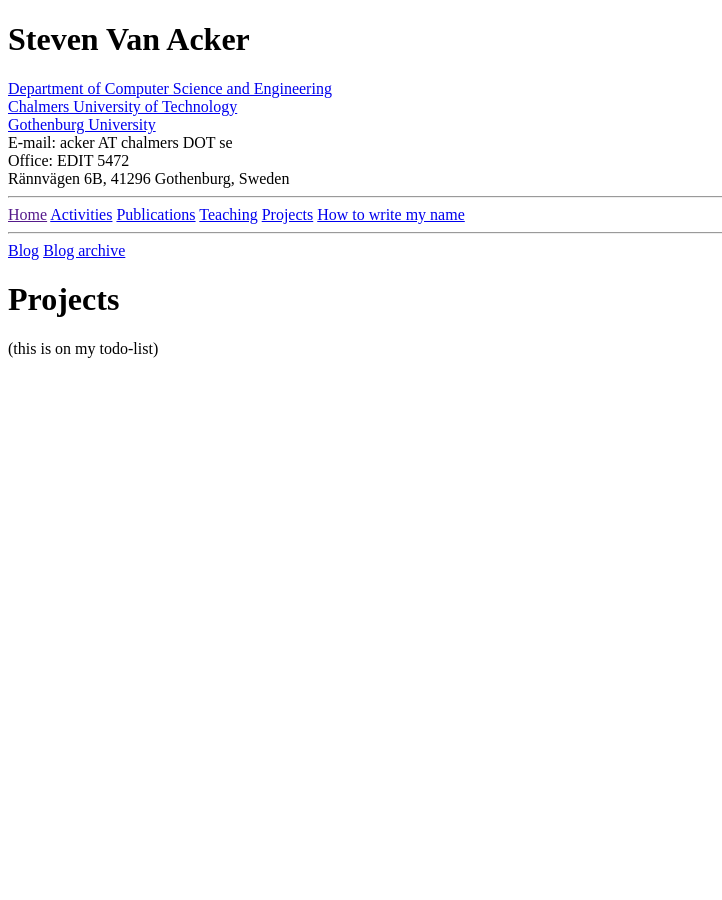
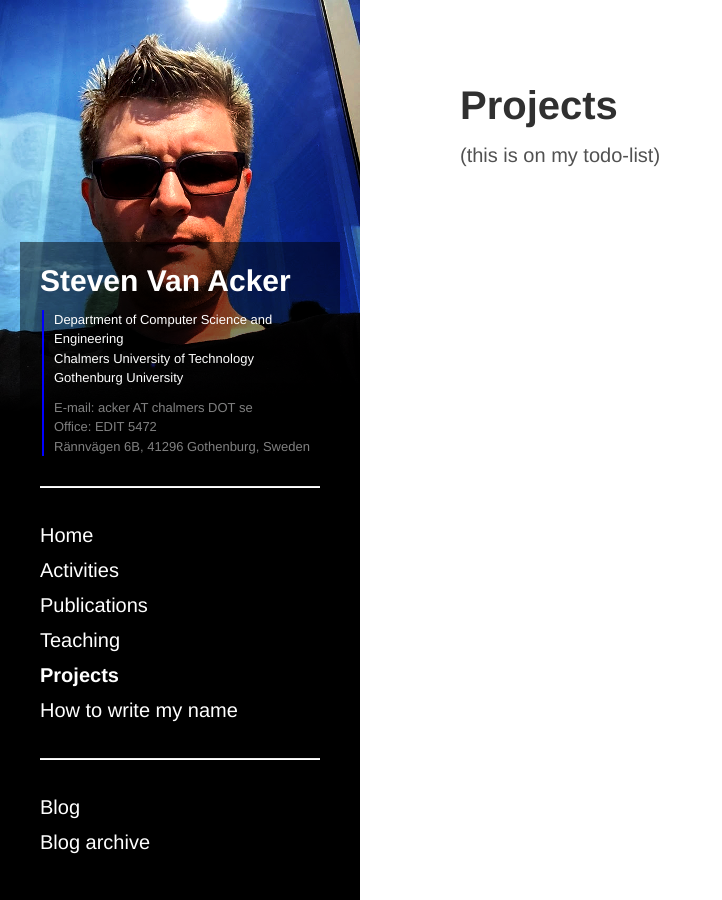
Before and after one commit to StevenVanAcker/stevenvanacker.github.io, a Jekyll site: the page built from projects.md, in a window 1280 px wide. Shown: the whole page, without its empty margins (0-722 px from the left). Built offline with Jekyll 4.4.1, drawn with Linux system fonts in a browser that asks for light colours; nearby versions of some CDN libraries; library files that are not in the unit come from our copies.

Commit message:
how did this happen?!

```diff
--- a/_includes/head.html
+++ b/_includes/head.html
@@ -15,20 +15,20 @@
   </title>
 
   <!-- CSS -->
-  <link rel="stylesheet" href="{{ site.baseurl }}public/css/poole.css">
-  <link rel="stylesheet" href="{{ site.baseurl }}public/css/syntax.css">
-  <link rel="stylesheet" href="{{ site.baseurl }}public/css/hyde.css">
-  <link rel="stylesheet" href="{{ site.baseurl }}public/css/style.css">
+  <link rel="stylesheet" href="{{ site.baseurl }}/public/css/poole.css">
+  <link rel="stylesheet" href="{{ site.baseurl }}/public/css/syntax.css">
+  <link rel="stylesheet" href="{{ site.baseurl }}/public/css/hyde.css">
+  <link rel="stylesheet" href="{{ site.baseurl }}/public/css/style.css">
   <link rel="stylesheet" href="http://fonts.googleapis.com/css?family=PT+Sans:400,400italic,700|Abril+Fatface">
 
   <!-- Icons -->
-  <link rel="apple-touch-icon-precomposed" sizes="144x144" href="{{ site.baseurl }}public/apple-touch-icon-144-precomposed.png">
-                                 <link rel="shortcut icon" href="{{ site.baseurl }}public/favicon.ico">
+  <link rel="apple-touch-icon-precomposed" sizes="144x144" href="{{ site.baseurl }}/public/apple-touch-icon-144-precomposed.png">
+                                 <link rel="shortcut icon" href="{{ site.baseurl }}/public/favicon.ico">
 
   <!-- RSS -->
   <link rel="alternate" type="application/rss+xml" title="RSS" href="/atom.xml">
 
   <!-- JS -->
-  <script src="{{ site.baseurl }}public/js/jquery-3.0.0.min.js"></script>
-  <script src="{{ site.baseurl }}public/js/twitter.js"></script>
+  <script src="{{ site.baseurl }}/public/js/jquery-3.0.0.min.js"></script>
+  <script src="{{ site.baseurl }}/public/js/twitter.js"></script>
 </head>
--- a/_layouts/default.html
+++ b/_layouts/default.html
@@ -34,6 +34,6 @@ s.setAttribute('data-timestamp', +new Date());
     {% endif %}
     </div>
 
-    <script src="{{ site.baseurl }}public/js/papers.js"></script>
+    <script src="{{ site.baseurl }}/public/js/papers.js"></script>
   </body>
 </html>
```
